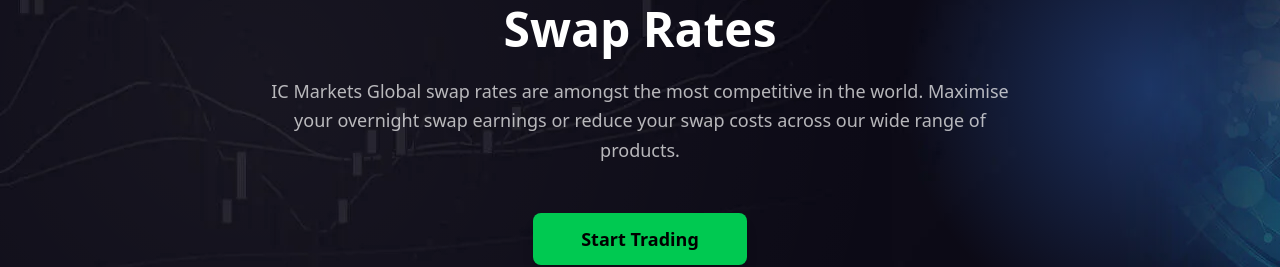
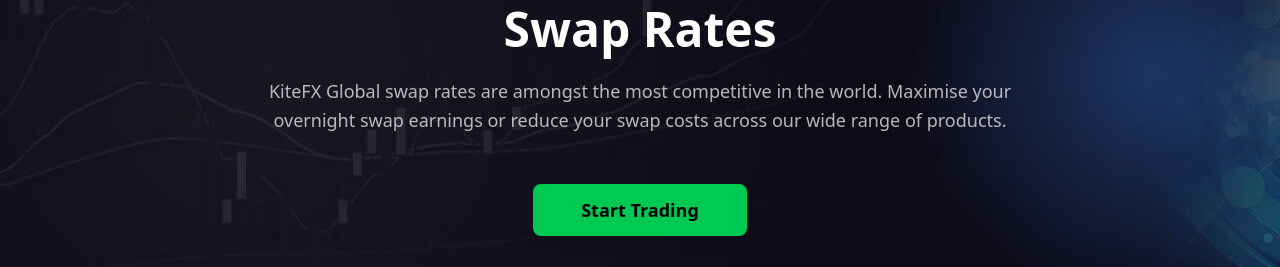
Before and after one commit to Abhishek3821/Kitefx, a React (Vite) app: page /swap-rates in a window 1280 px wide. Shown: the part 203-470 px from the top of the page. Built offline with nearby package versions, Linux system fonts and the light colour scheme.

Commit message:
Removed IC Market

```diff
--- a/src/pages/SwapRates.jsx
+++ b/src/pages/SwapRates.jsx
@@ -8,8 +8,8 @@
   return (
     <div>
       <Banner
-        title="Swap Rates"
-        description="IC Markets Global swap rates are amongst the most competitive in the world. Maximise your overnight swap earnings or reduce your swap costs across our wide range of products."
+        title="Swap Rates "
+        description="KiteFX Global swap rates are amongst the most competitive in the world. Maximise your overnight swap earnings or reduce your swap costs across our wide range of products. "
         buttonText="Start Trading"
         onButtonClick={() => console.log("CTA clicked")}
         backgroundImage={assets.kitefx20}
```
